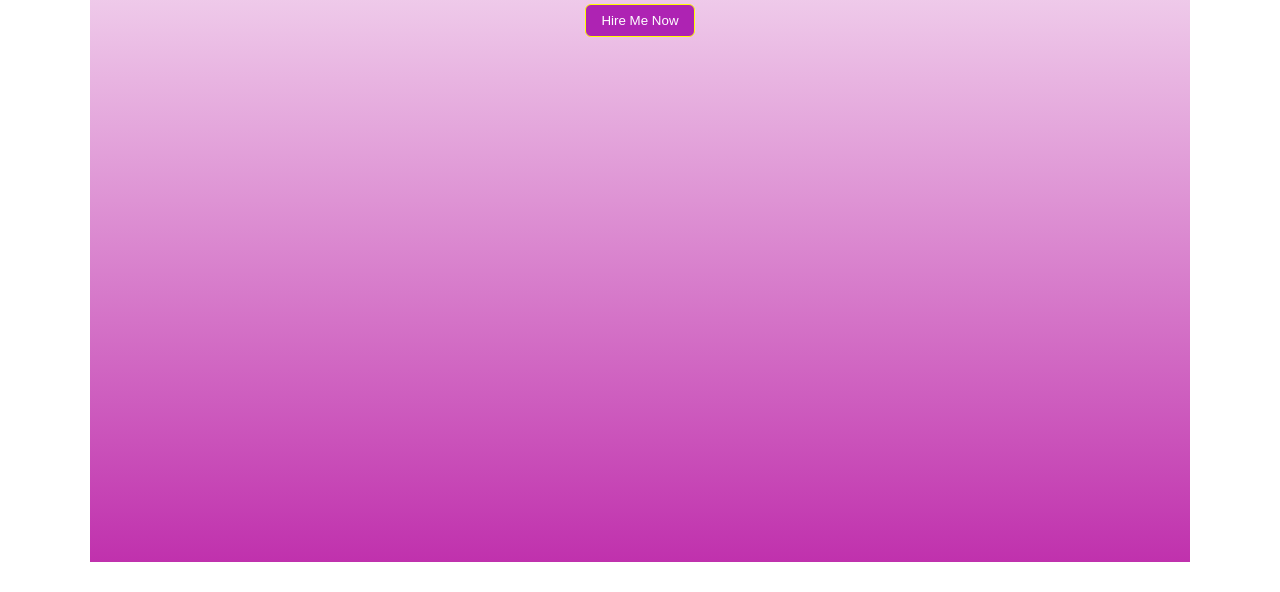
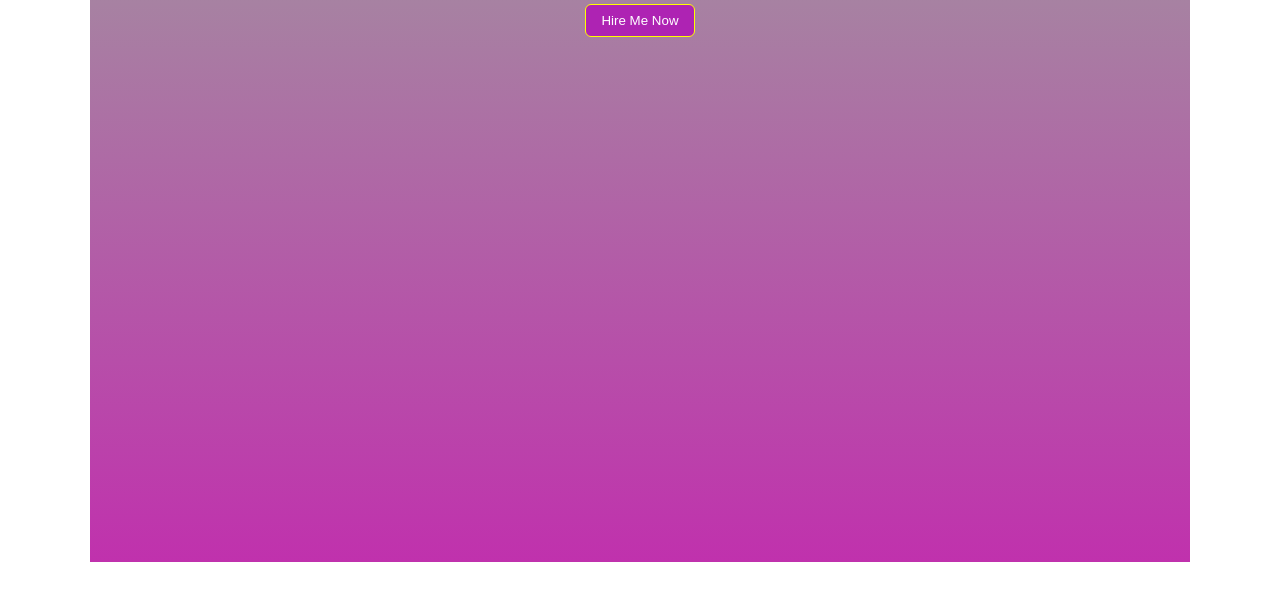
Before and after one commit to RahulKhanSuvo/KickStar-Html, a plain HTML site: page index.html in a window 1280 px wide. Shown: the part 228-820 px from the top of the page. Drawn offline with Linux system fonts and the light colour scheme; the site is published under a folder, as on GitHub Pages, so addresses that start at the root find nothing; a web font is replaced by a local one.

Commit message:
fixed bg photo iss

```diff
--- a/style/style.css
+++ b/style/style.css
@@ -17,7 +17,7 @@ h1 {
 
 #heading-parent {
     /* background-image: linear-gradient(45deg, rgb(164, 73, 182), rgb(197, 68, 133)); */
-    background-image: linear-gradient(0deg, #c031ad, transparent), url(/asset/hero.gif);
+    background-image: linear-gradient(0deg, #c031ad, transparent), url(../asset/hero.gif);
     background-repeat: no-repeat;
     background-size: cover;
     background-position: center;
```
